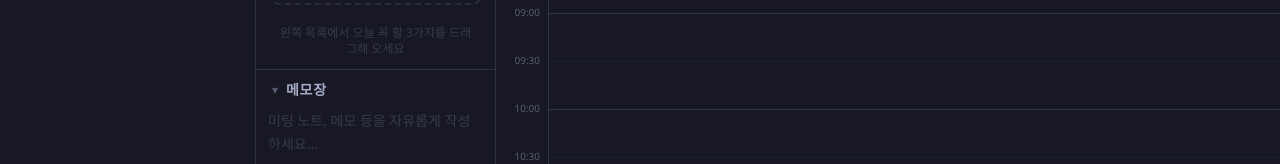
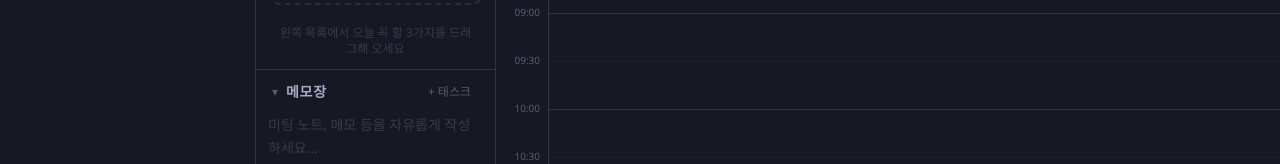
Before and after one commit to junodpark310-rgb/TODO, a React (Vite) app: page / in a window 1280 px wide. Shown: the part 375-539 px from the top of the page. Built offline with nearby package versions, Linux system fonts and the light colour scheme.

Commit message:
feat: 메모→태스크 전환 기능 머지 (글로벌 메모 기반)
- 선택 텍스트 또는 현재 줄을 태스크로 추가하는 + 태스크 버튼
- 추가 성공 시 플래시 피드백 (✓ 추가됨)
- feat/memo-to-task 브랜치의 기능을 글로벌 메모 구조에 맞게 적용

```diff
--- a/src/components/note/NotePanel.tsx
+++ b/src/components/note/NotePanel.tsx
@@ -1,11 +1,28 @@
-import { useState, useRef, useEffect } from 'react'
+import { useState, useRef, useEffect, useCallback } from 'react'
 import { useNoteStore } from '../../stores/useNoteStore'
+import { useTaskStore } from '../../stores/useTaskStore'
+
+function getSelectedOrCurrentLine(textarea: HTMLTextAreaElement): string | null {
+  const { selectionStart, selectionEnd, value } = textarea
+
+  // 텍스트가 선택된 경우: 선택된 텍스트 사용
+  if (selectionStart !== selectionEnd) {
+    return value.slice(selectionStart, selectionEnd).trim()
+  }
+
+  // 선택 없으면: 커서가 위치한 줄 전체 사용
+  const lineStart = value.lastIndexOf('\n', selectionStart - 1) + 1
+  const lineEnd = value.indexOf('\n', selectionStart)
+  return value.slice(lineStart, lineEnd === -1 ? value.length : lineEnd).trim()
+}
 
 export function NotePanel() {
+  const addTask = useTaskStore((s) => s.addTask)
   const getNote = useNoteStore((s) => s.getNote)
   const setNote = useNoteStore((s) => s.setNote)
 
   const [isOpen, setIsOpen] = useState(true)
+  const [flash, setFlash] = useState(false)
   const textareaRef = useRef<HTMLTextAreaElement>(null)
 
   const content = getNote()
@@ -18,11 +35,24 @@ export function NotePanel() {
     }
   }, [content, isOpen])
 
+  const handleAddTask = useCallback(() => {
+    if (!textareaRef.current) return
+    const text = getSelectedOrCurrentLine(textareaRef.current)
+    if (!text) return
+
+    addTask(text)
+
+    // 추가 성공 피드백
+    setFlash(true)
+    setTimeout(() => setFlash(false), 600)
+  }, [addTask])
+
   return (
     <div className="flex flex-col flex-1 min-h-0 border-t border-overlay">
+      <div className="flex items-center px-4 py-2.5 flex-shrink-0">
         <button
           onClick={() => setIsOpen((v) => !v)}
-        className="flex items-center gap-2 px-4 py-2.5 text-left hover:bg-overlay/30 transition-colors flex-shrink-0"
+          className="flex items-center gap-2 text-left hover:bg-overlay/30 transition-colors flex-1 min-w-0"
         >
           <span className="text-xs text-muted">{isOpen ? '▾' : '▸'}</span>
           <span className="text-sm font-semibold text-subtext uppercase tracking-wider">
@@ -34,6 +64,21 @@ export function NotePanel() {
             </span>
           )}
         </button>
+
+        {isOpen && (
+          <button
+            onClick={handleAddTask}
+            className={`ml-2 text-xs px-2 py-1 rounded transition-colors flex-shrink-0 ${
+              flash
+                ? 'bg-green/20 text-green'
+                : 'text-muted hover:text-text hover:bg-overlay/50'
+            }`}
+            title="선택한 텍스트 또는 현재 줄을 태스크로 추가"
+          >
+            {flash ? '✓ 추가됨' : '+ 태스크'}
+          </button>
+        )}
+      </div>
 
       {isOpen && (
         <div className="flex-1 min-h-0 px-3 pb-3 overflow-y-auto">
```
Lines whose indentation alone changed are shown as unchanged.
